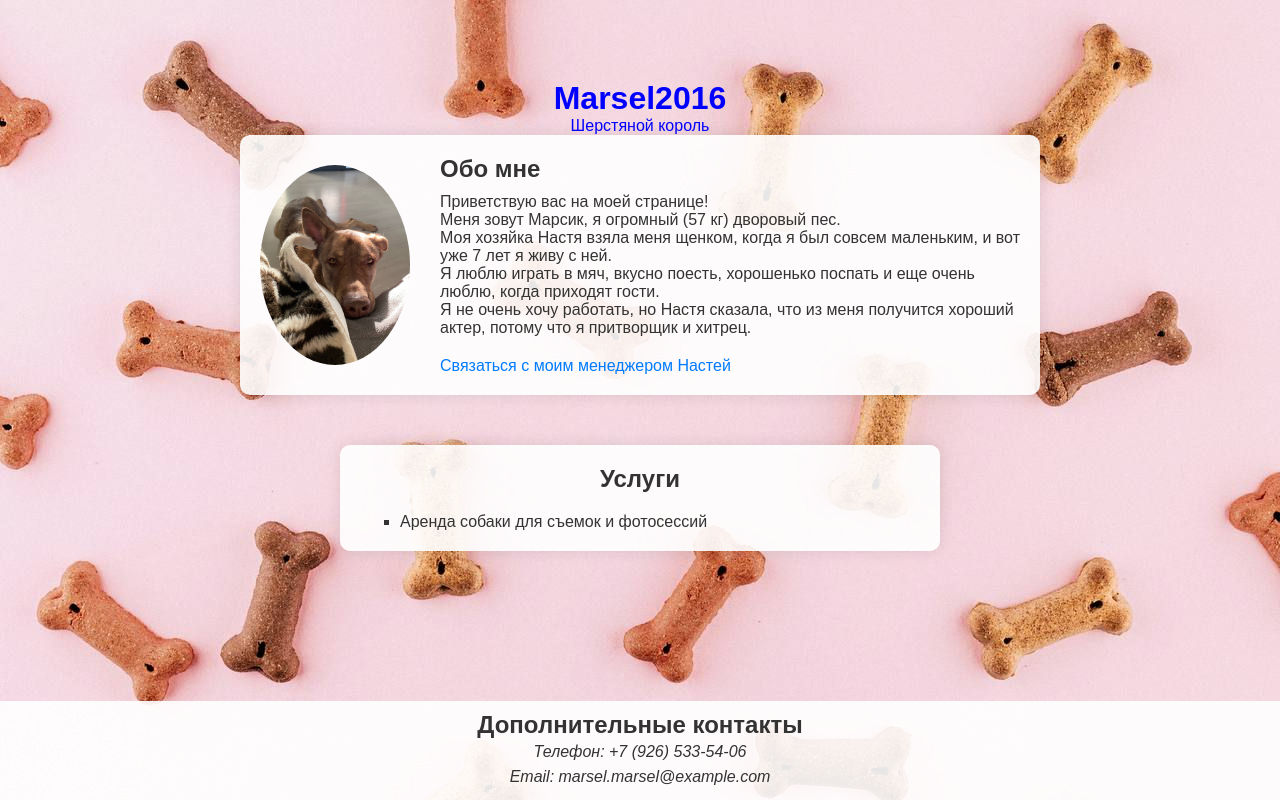
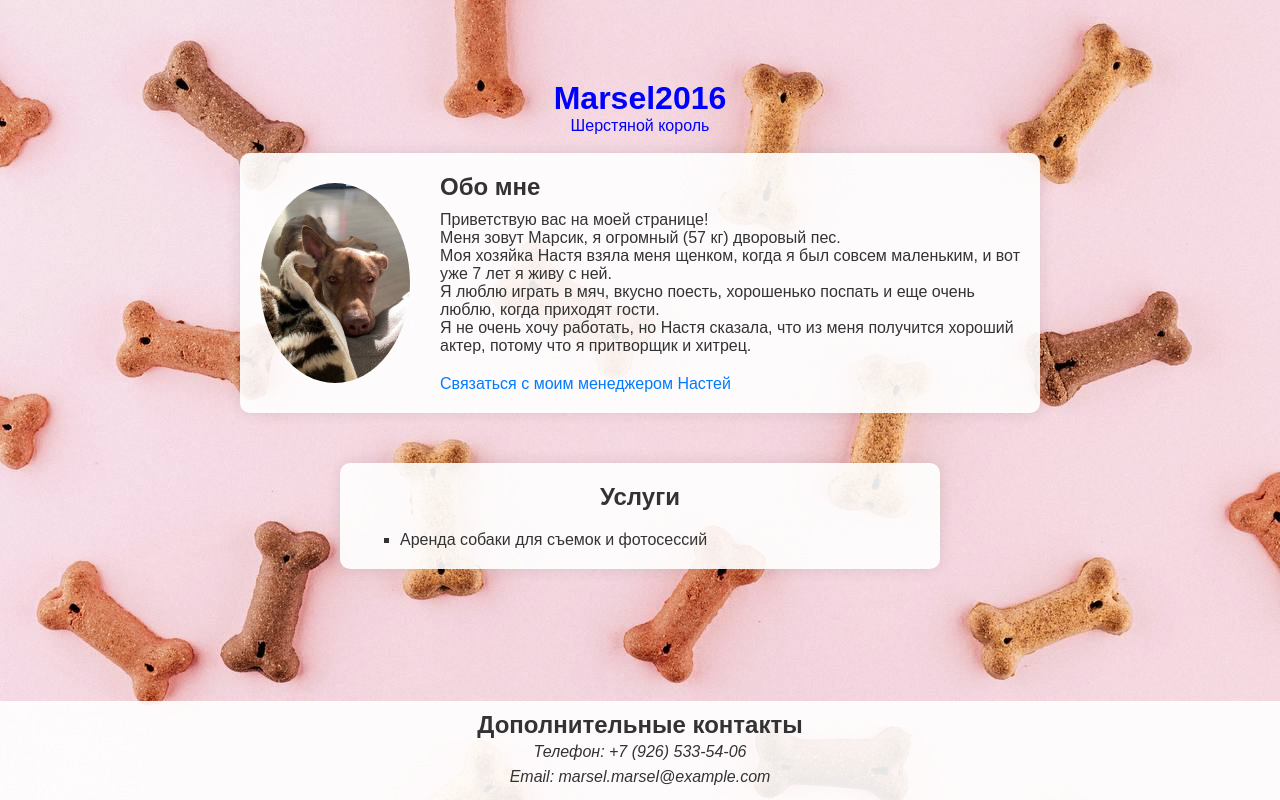
Before and after one commit to N-new00/N-new00.github.io, a plain HTML site: page index.html in a window 1280 px wide. Drawn offline with Linux system fonts and the light colour scheme.

Commit message:
Update index.html

```diff
--- a/index.html
+++ b/index.html
@@ -9,7 +9,7 @@
 <body>
     <header class="main-header">
         <h1>Marsel2016</h1>
-        <p>Шерстяной король</p>
+        <p>Шерстяной король</p> <br/>
     </header>
 
     <section class="about-me">
```
